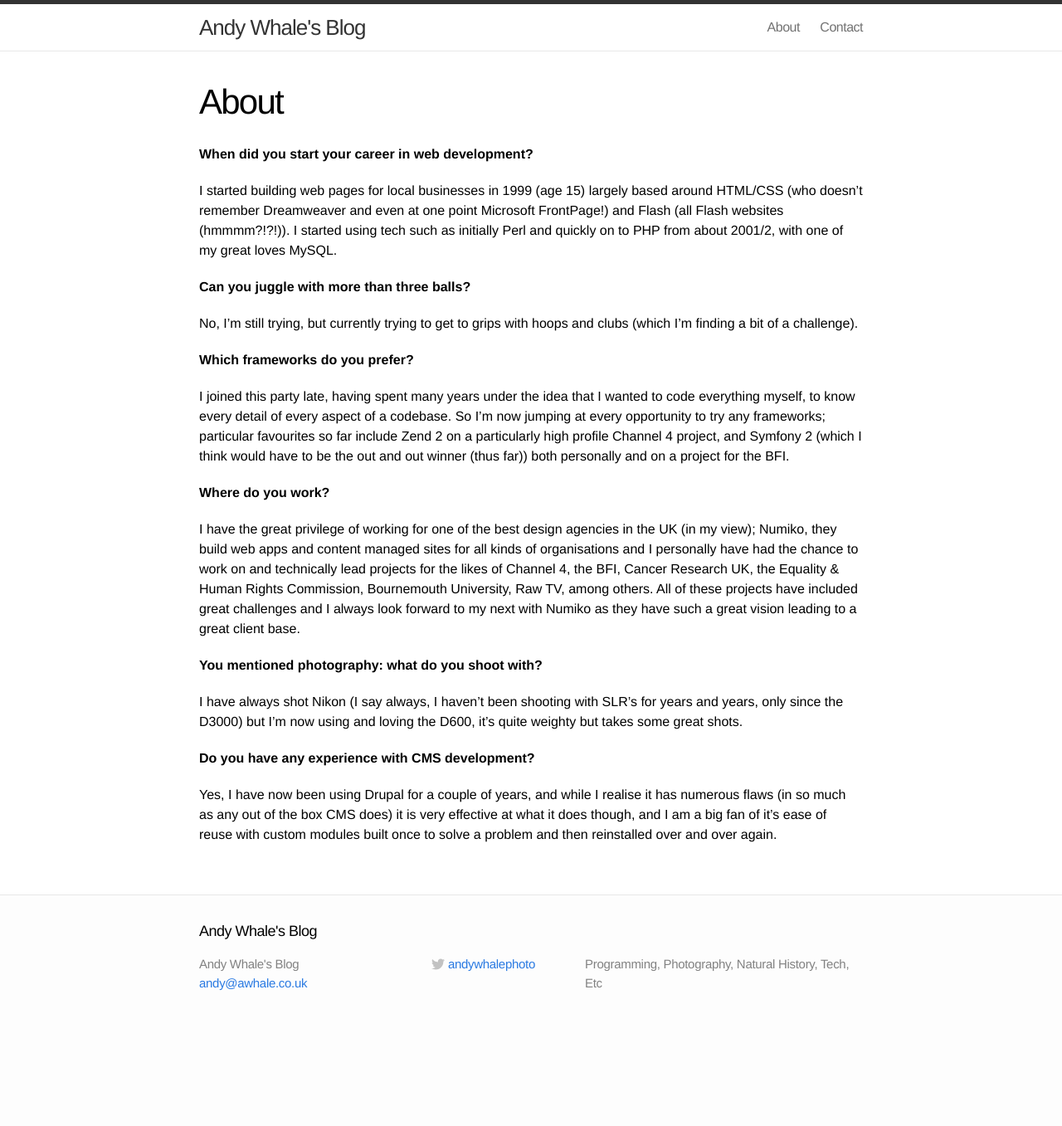
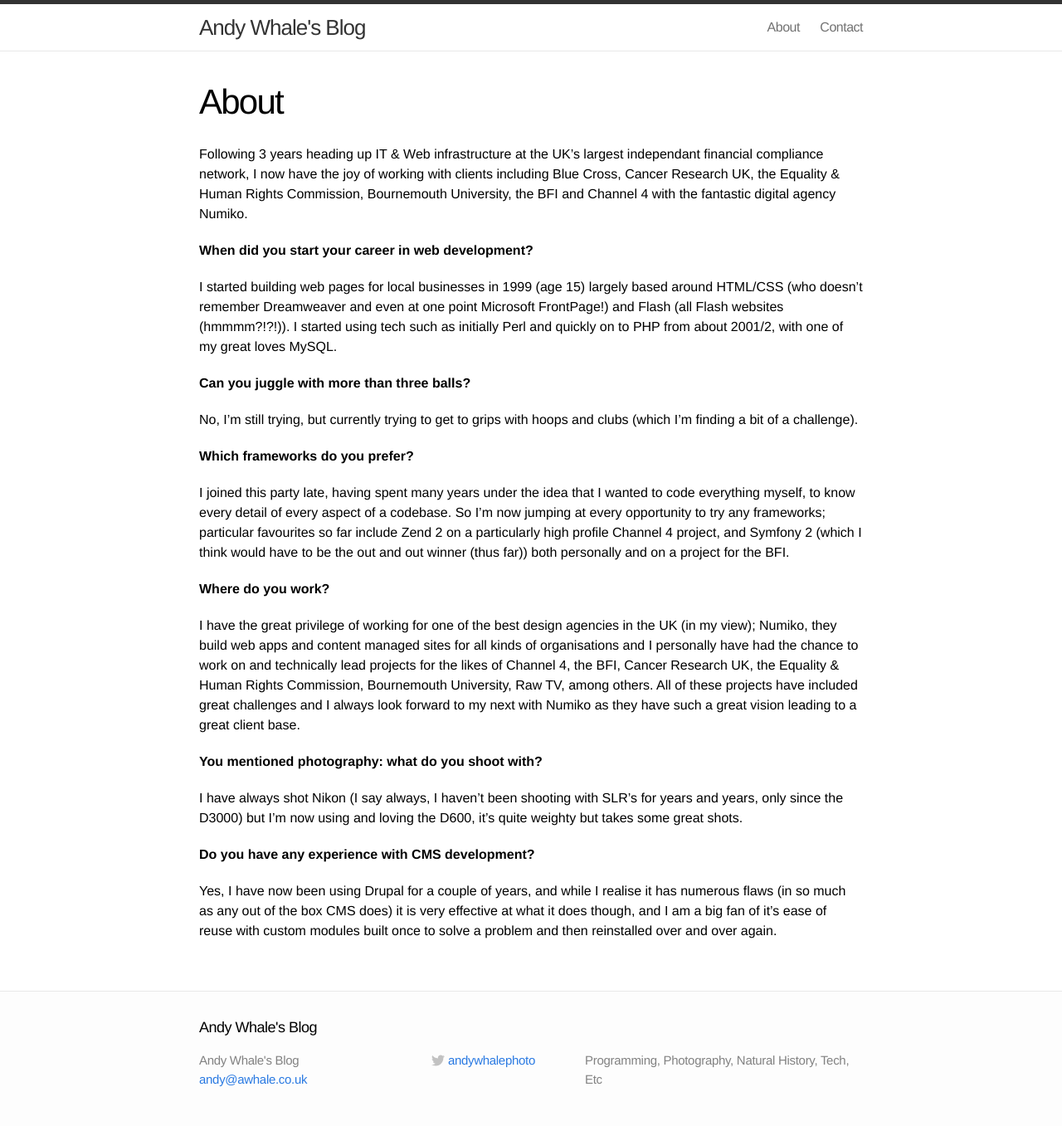
Before and after one commit to andywhale/andywhale.github.io, a Jekyll site: the page built from about.md, in a window 1280 px wide. Shown: the whole page at 83% size. Built offline with Jekyll 4.4.1, drawn with Linux system fonts in a browser that asks for light colours; before the commit the page ends 1241 px from its top, so only the background shows below that.

Commit message:
Update about.md

```diff
--- a/about.md
+++ b/about.md
@@ -3,6 +3,8 @@ layout: page
 title: About
 permalink: /about/
 ---
+
+Following 3 years heading up IT & Web infrastructure at the UK's largest independant financial compliance network, I now have the joy of working with clients including Blue Cross, Cancer Research UK, the Equality & Human Rights Commission, Bournemouth University, the BFI and Channel 4 with the fantastic digital agency Numiko.
 
 **When did you start your career in web development?**
 
```
